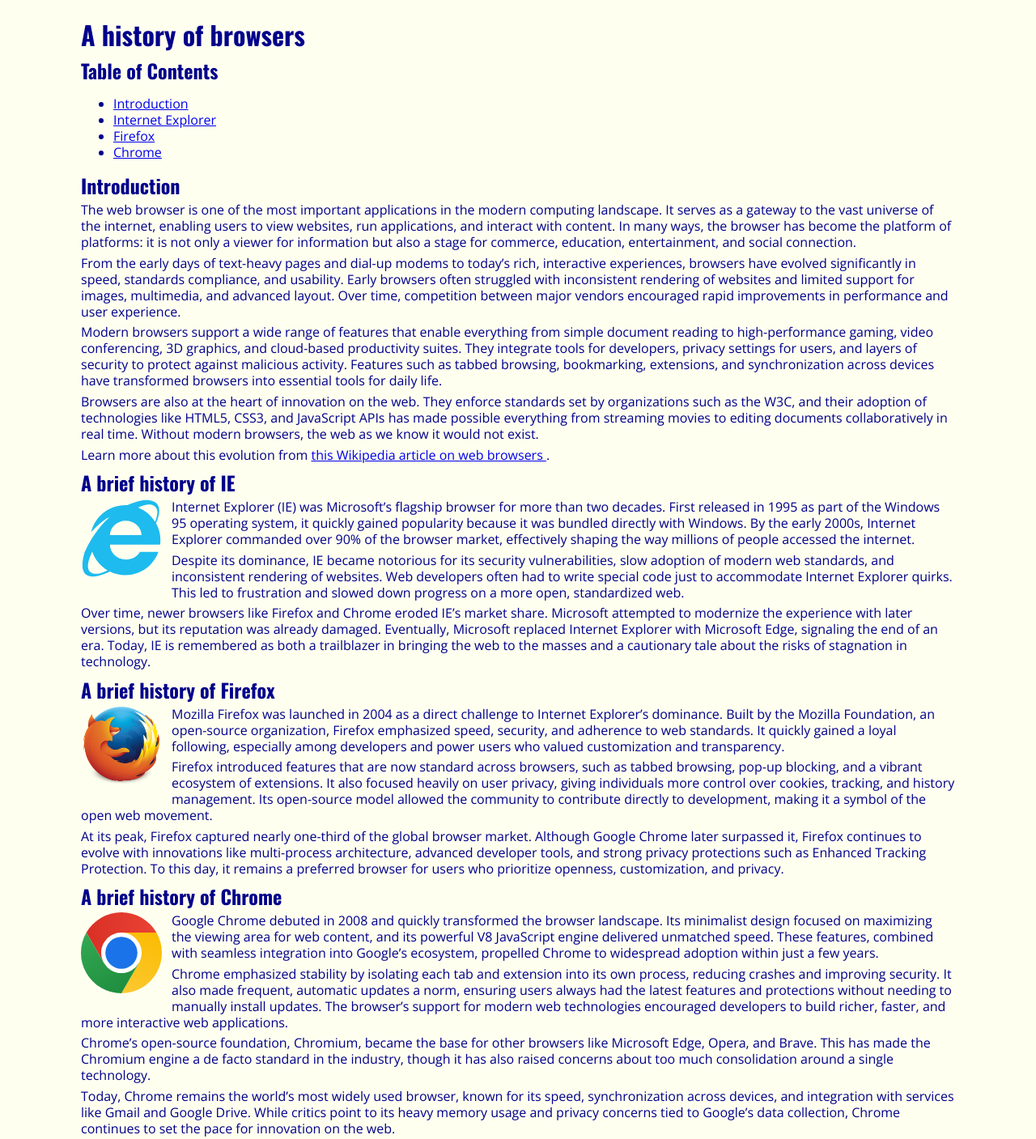
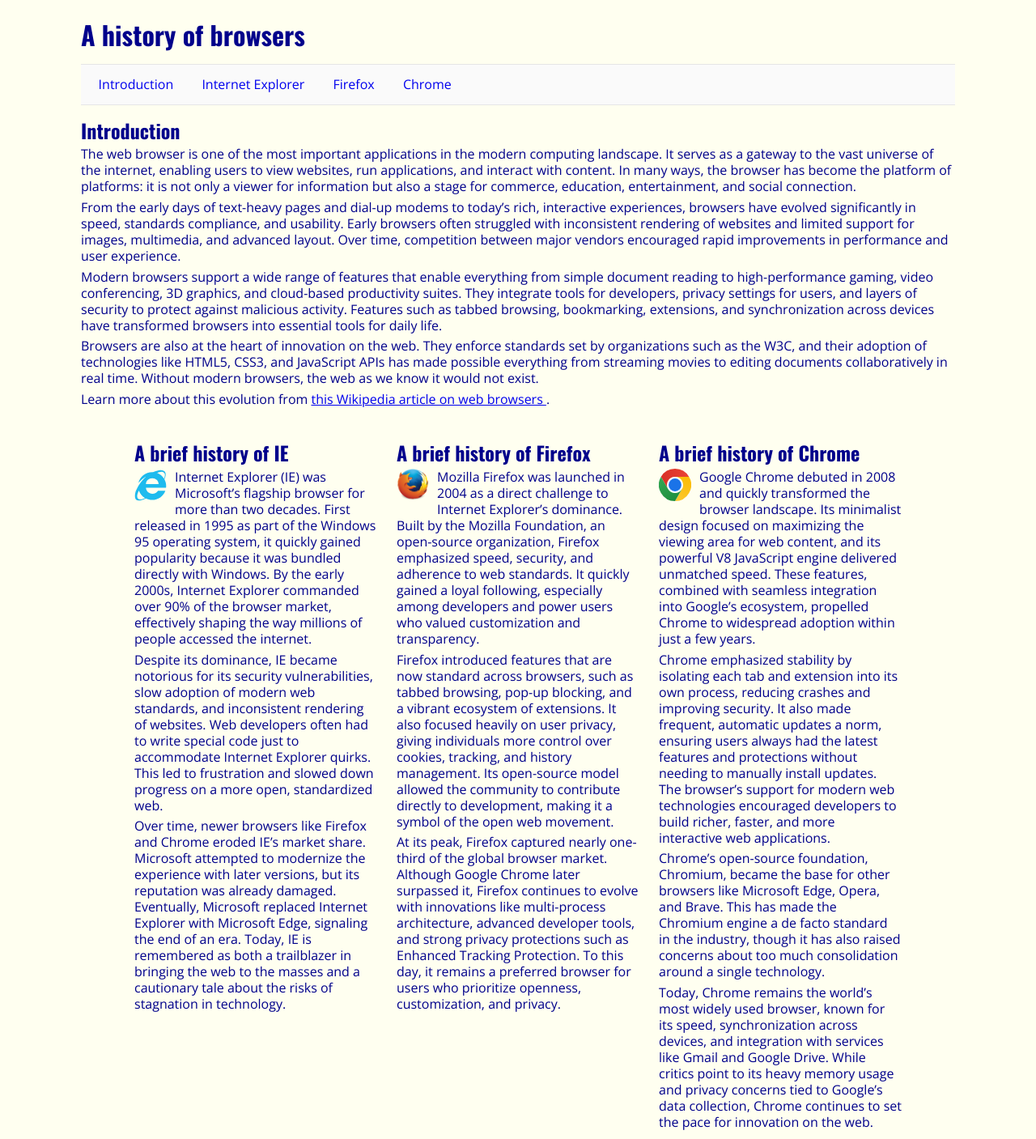
Before and after one commit to vancerae/browserhistoryfall, a plain HTML site: page index.html in a window 1280 px wide. Shown: the whole page at 81% size. Drawn offline with nearby package versions, Linux system fonts and the light colour scheme.

Commit message:
Layout: nav bar (no header) + three 300px columns; intro full-width

```diff
--- a/index.html
+++ b/index.html
@@ -17,15 +17,14 @@
     <h1>A history of browsers</h1>
   </header>
 
-  <section id="table-of-contents">
-    <h2>Table of Contents</h2>
+  <nav id="toc" class="nav-bar">
   <ul>
     <li><a href="#introduction">Introduction</a></li>
     <li><a href="#ie">Internet Explorer</a></li>
     <li><a href="#firefox">Firefox</a></li>
     <li><a href="#chrome">Chrome</a></li>
   </ul>
-  </section>
+</nav>
 
   <section id="introduction">
   <h2>Introduction</h2>
@@ -81,7 +80,7 @@
 
   <section class="browser" id="chrome">
     <h2>A brief history of Chrome</h2>
-    <p></p>
+    <p>
       <img src="img/chrome.svg" alt="Chrome Logo" class="wrap-logo">
       Google Chrome debuted in 2008 and quickly transformed the browser landscape. Its minimalist design focused on maximizing the viewing area for web content, and its powerful V8 JavaScript engine delivered unmatched speed. These features, combined with seamless integration into Google’s ecosystem, propelled Chrome to widespread adoption within just a few years.
     </p>
--- a/style.css
+++ b/style.css
@@ -52,3 +52,52 @@ p + p { margin-top: 0.35rem; } /* set to 0 if you want zero block gap */
   width: auto;
   vertical-align: baseline;
 }
+
+/* --- Simple horizontal nav bar --- */
+.nav-bar {
+  border-block: 1px solid #e6e6e6;
+  margin-block: 1rem;
+  background: #fafafa;
+}
+.nav-bar ul {
+  list-style: none;
+  margin: 0;
+  padding: 0.5rem 0.75rem;
+  display: flex;
+  gap: 1rem;
+  flex-wrap: wrap;
+}
+.nav-bar a {
+  text-decoration: none;
+  padding: 0.4rem 0.6rem;
+  display: block;
+  border-radius: 6px;
+}
+.nav-bar a:hover,
+.nav-bar a:focus { background: #efefef; }
+
+/* --- Intro remains full-width by default --- */
+
+/* --- Three fixed 300px columns for the browser sections --- */
+#browsers {
+  display: grid;
+  grid-template-columns: 300px 300px 300px; /* exactly three columns */
+  gap: 24px;
+  justify-content: center;                   /* center the 900px grid */
+  margin-block: 2rem;
+}
+#browsers .browser { box-sizing: border-box; }
+
+/* Small logo floated inside first paragraph */
+.wrap-logo {
+  width: 40px;
+  height: 40px;
+  object-fit: contain;
+  float: left;
+  margin: 0 10px 6px 0;
+}
+
+/* Responsive fallback: stack on narrow screens */
+@media (max-width: 960px) {
+  #browsers { grid-template-columns: 1fr; }
+}
```
Lines whose indentation alone changed are shown as unchanged.
